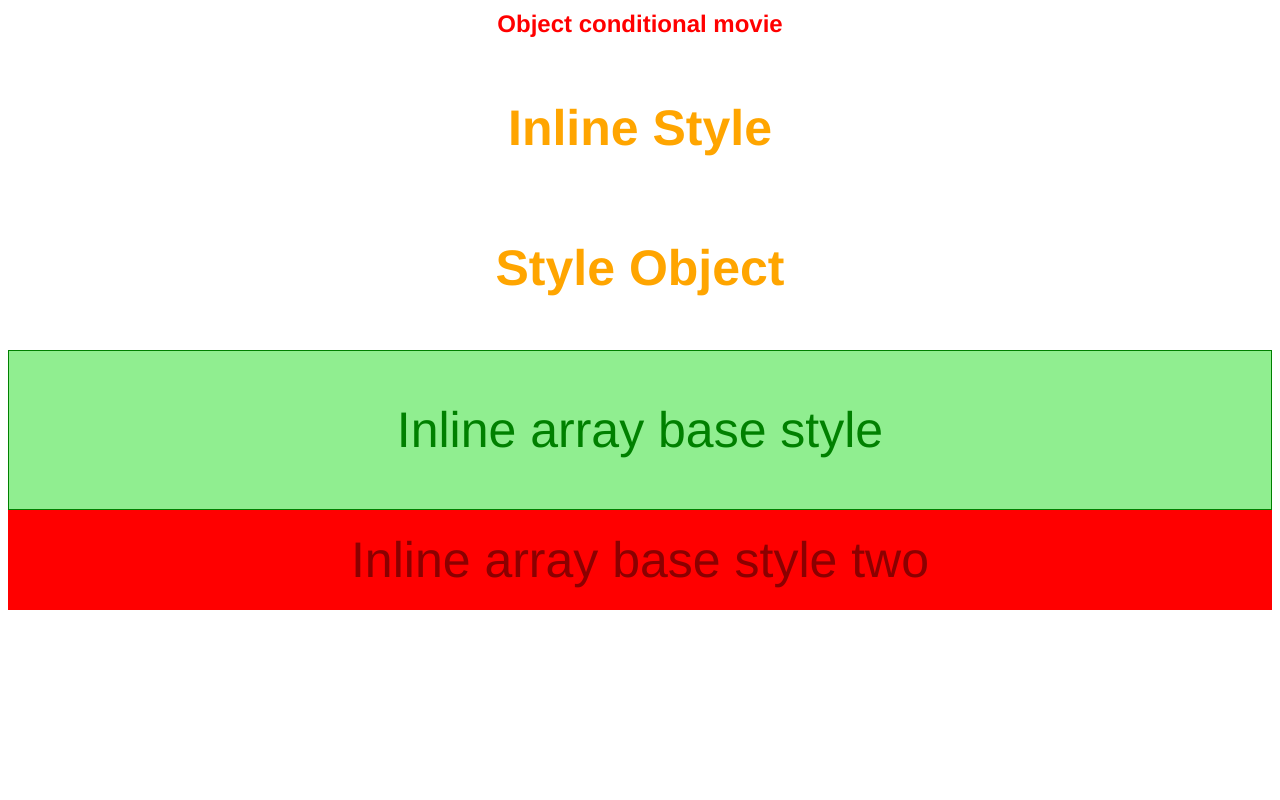
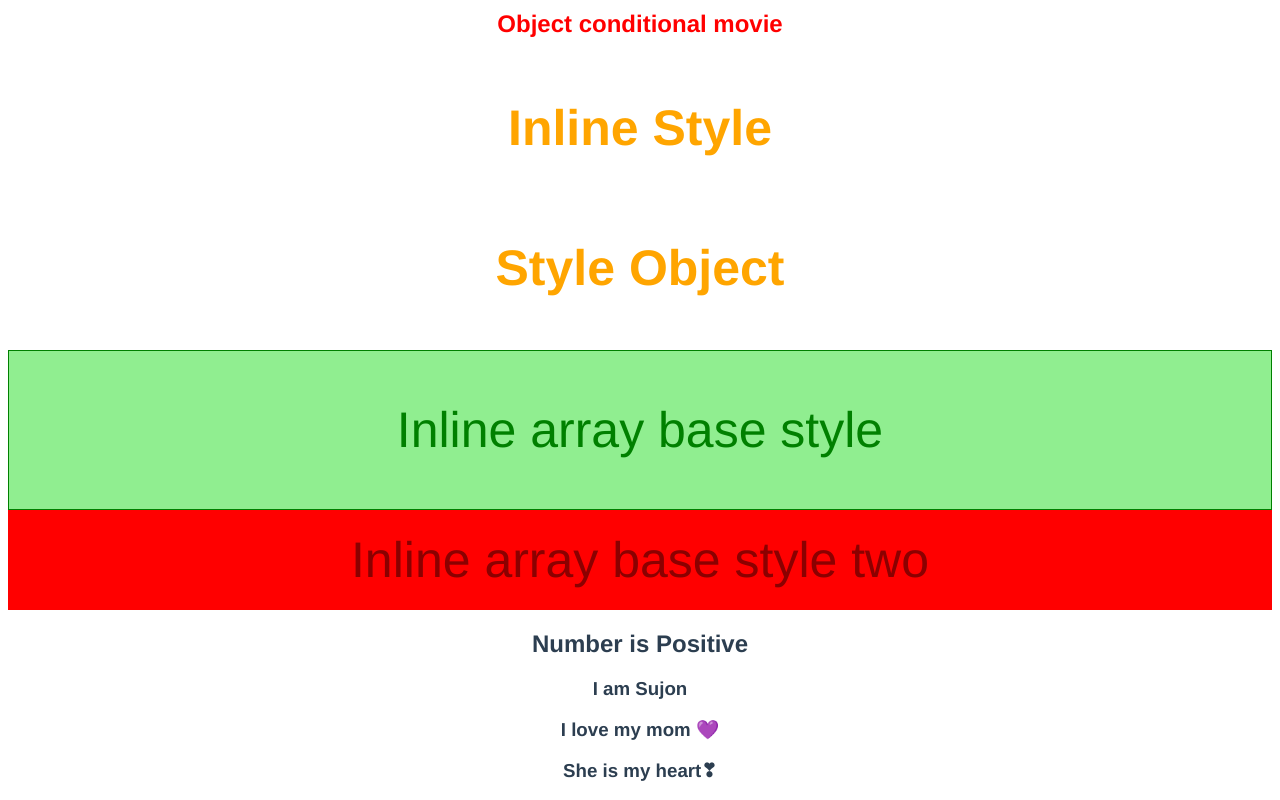
Before and after one commit to Sujon-Ahmed/vue.js-v3, a Vue app in the folder vue-basic/: page / in a window 1280 px wide. Shown: the part 470-1270 px from the top of the page. Before the commit the page ends 1088 px from the top, so only its background shows below. Built offline with nearby package versions, Linux system fonts and the light colour scheme.

Commit message:
Conditional Rendering (Part 1)

```diff
--- a/vue-basic/src/App.vue
+++ b/vue-basic/src/App.vue
@@ -29,6 +29,20 @@
   <h1 :style="headerStyleObject">Style Object</h1>
   <div :style="[baseStyleObject, successStyleObject]">Inline array base style</div>
   <div :style="[baseStyleObject, dangerStyleObject]">Inline array base style two</div>
+
+  <!-- conditional rendering -->
+  <h2 v-if="num === 0">Number is Zero</h2>
+  <h2 v-else-if="num > 0">Number is Positive</h2>
+  <h2 v-else-if="num < 0">Number is Negative</h2>
+  <h2 v-else>Not a Number</h2>
+
+  <div v-if="msg === 'Hi Mom'">
+    <h3>I am Sujon</h3>
+    <h3>I love my mom 💜</h3>
+    <h3>She is my heart❣</h3>
+  </div>
+
+
 </template>
 
 <script>
@@ -66,7 +80,9 @@ export default {
         color: 'darkred',
         backgroundColor: 'red',
         border: '1px solid red'
-      }
+      },
+      num: 5,
+      msg: 'Hi Mom'
     };
   },
 };
```
